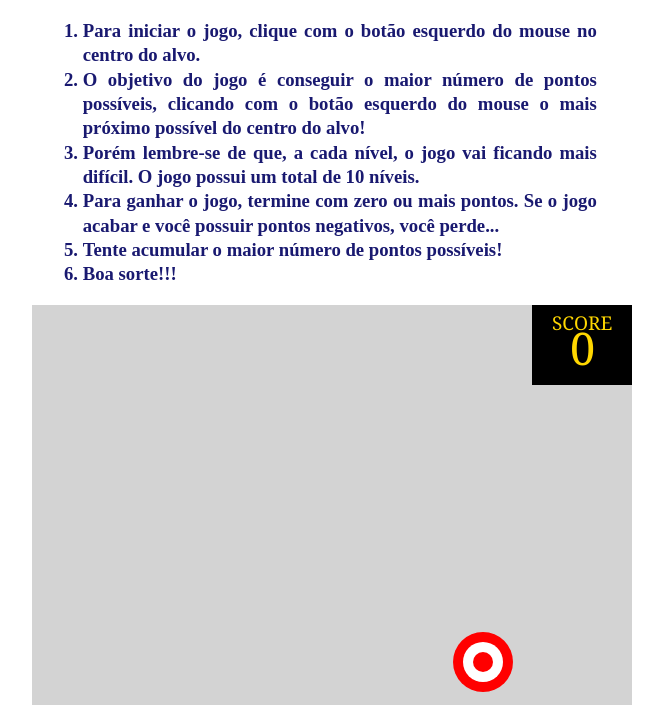
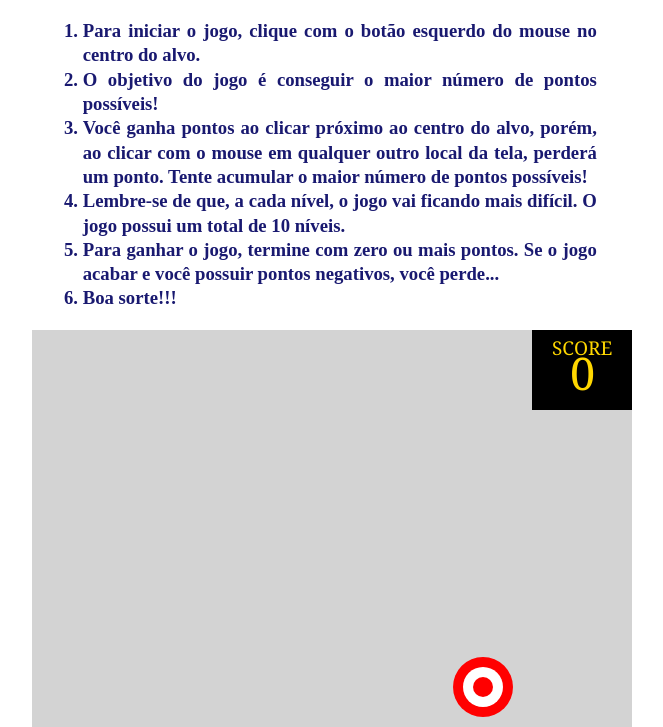
Before and after one commit to annereginatto/Tiro-Ao-Alvo, a plain HTML site: page index.html in a window 1280 px wide. Shown: the part 61-788 px from the top of the page, without its empty margins (308-971 px from the left). Drawn offline with Linux system fonts and the light colour scheme.

Commit message:
Updating game's rules

```diff
--- a/index.html
+++ b/index.html
@@ -15,16 +15,16 @@
                 Para iniciar o jogo, clique com o botão esquerdo do mouse no centro do alvo.
             </li>
             <li>
-                O objetivo do jogo é conseguir o maior número de pontos possíveis, clicando com o botão esquerdo do mouse o mais próximo possível do centro do alvo!
+                O objetivo do jogo é conseguir o maior número de pontos possíveis!
             </li>
             <li>
-                Porém lembre-se de que, a cada nível, o jogo vai ficando mais difícil. O jogo possui um total de 10 níveis.
+                Você ganha pontos ao clicar próximo ao centro do alvo, porém, ao clicar com o mouse em qualquer outro local da tela, perderá um ponto. Tente acumular o maior número de pontos possíveis!
+            </li>
+            <li>
+                Lembre-se de que, a cada nível, o jogo vai ficando mais difícil. O jogo possui um total de 10 níveis.
             </li>
             <li>
                 Para ganhar o jogo, termine com zero ou mais pontos. Se o jogo acabar e você possuir pontos negativos, você perde...
-            </li>
-            <li>
-                Tente acumular o maior número de pontos possíveis!
             </li>
             <li>
                 Boa sorte!!!
```
